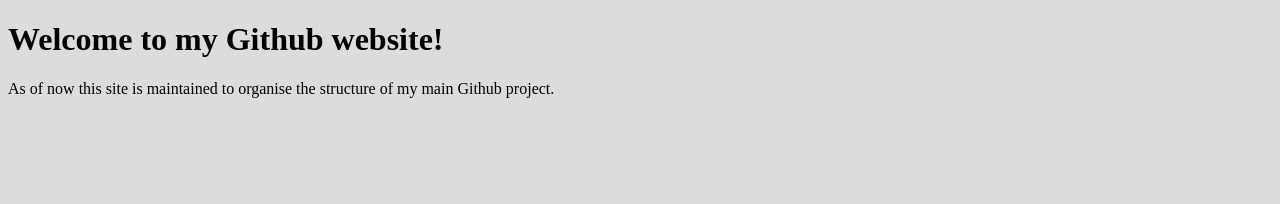
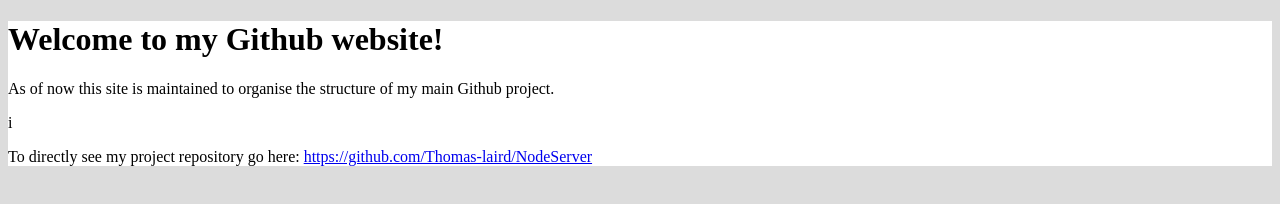
Before and after one commit to Thomas-Laird/Thomas-Laird.github.io, a plain HTML site: page index.html in a window 1280 px wide. Drawn offline with Linux system fonts and the light colour scheme.

Commit message:
Added direct link to repo

```diff
--- a/index.html
+++ b/index.html
@@ -5,7 +5,7 @@
 body {
 	background-color: #DCDCDC;
      }
-.page {
+#page {
 	background-color: #fff;
 	align: center;
       }
@@ -14,7 +14,8 @@
   <body>
    <div id=page>
     <h1>Welcome to my Github website!</h1>
-     <p> As of now this site is maintained to organise the structure of my main Github project.</p>
+     <p> As of now this site is maintained to organise the structure of my main Github project.</p>i
+     <p> To directly see my project repository go here: <a href="https://github.com/Thomas-laird/NodeServer">https://github.com/Thomas-laird/NodeServer</a>
    </div>
   </body>
 </html>
```
